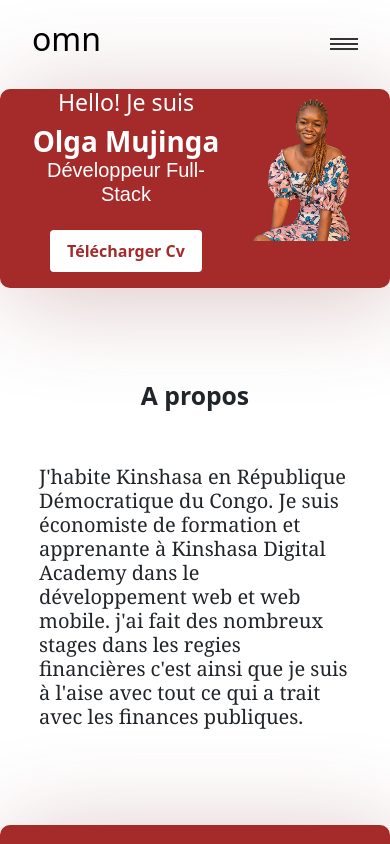
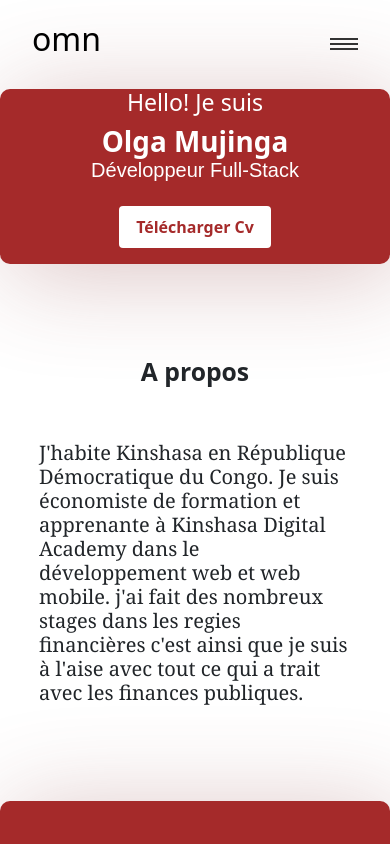
Before and after one commit to Olga-1234/portofolioReact, a React (Create React App) app: page / in a window 390 px wide. Shown: the top 844 px of the page. Built offline with nearby package versions, Linux system fonts and the light colour scheme; a web font is replaced by a local one.

Commit message:
refactor: changement du style au niveau responsive

```diff
--- a/src/Home.js
+++ b/src/Home.js
@@ -1,6 +1,6 @@
 import profil from "./img/omn2.png";
 import "./styles/home.css";
-import Cv from "./img/CV_OLGA_MUJINGA.pdf"
+import Cv from "./img/CV_OLGA_MUJINGA.pdf";
 const Home = () => {
   return (
     <div>
@@ -32,8 +32,8 @@ const Home = () => {
         </ul>
       </nav>
 
-      <div className="bg-green   container  d-flex text-white">
-        <div className="col-sm-6 d-flex row  align-items-center justify-content-center  padding">
+      <div className="bg-green container  d-flex text-white">
+        <div className="col-sm-6 col-12 d-flex row  align-items-center justify-content-center  padding">
           <div className="d-flex row text-center">
             {" "}
             <h1 className="h3">Hello! Je suis</h1>
@@ -46,8 +46,8 @@ const Home = () => {
             </a>
           </div>
         </div>
-        <div className="col-sm-6 d-flex justify-content-center padding ">
-          <div className=" height">
+        <div className="col-sm-6 col-0 d-flex justify-content-center padding ">
+          <div className="height">
             {" "}
             <img
               src={profil}
```
